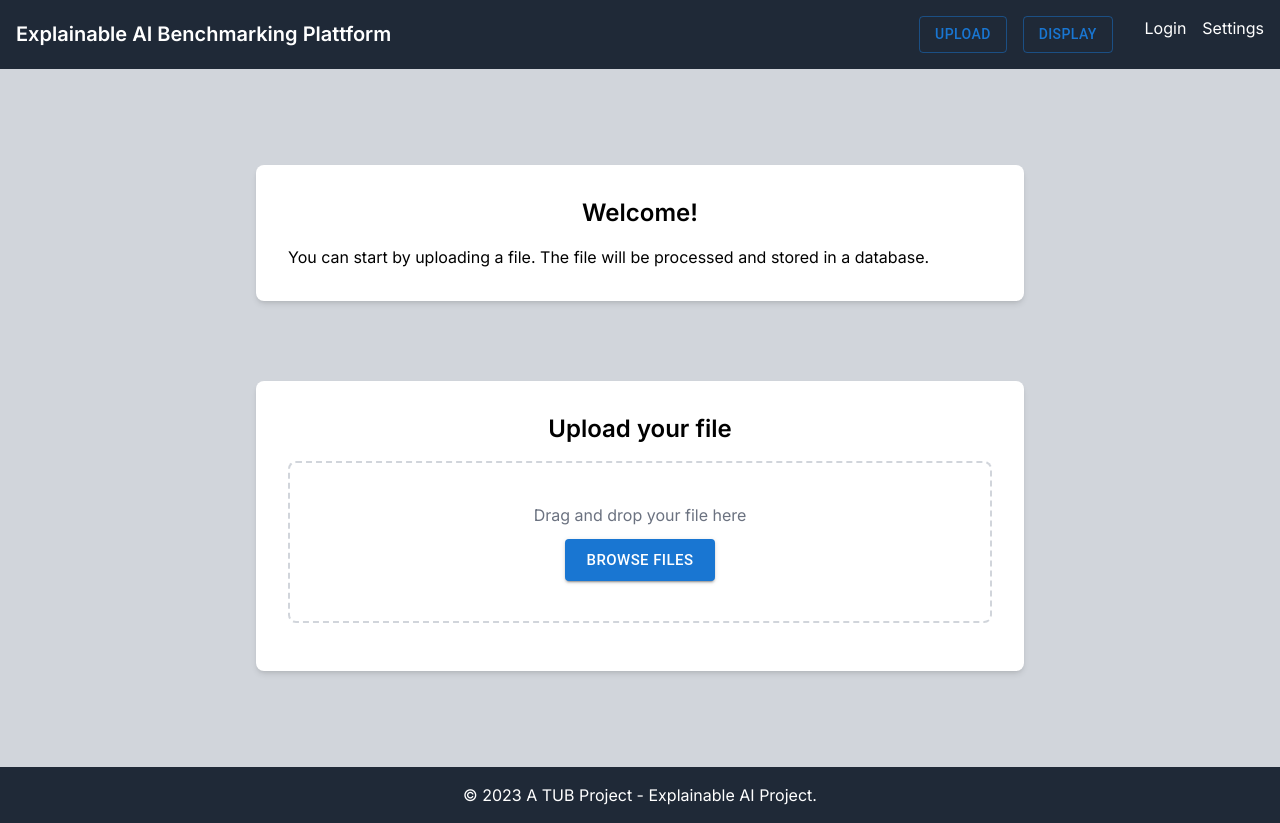
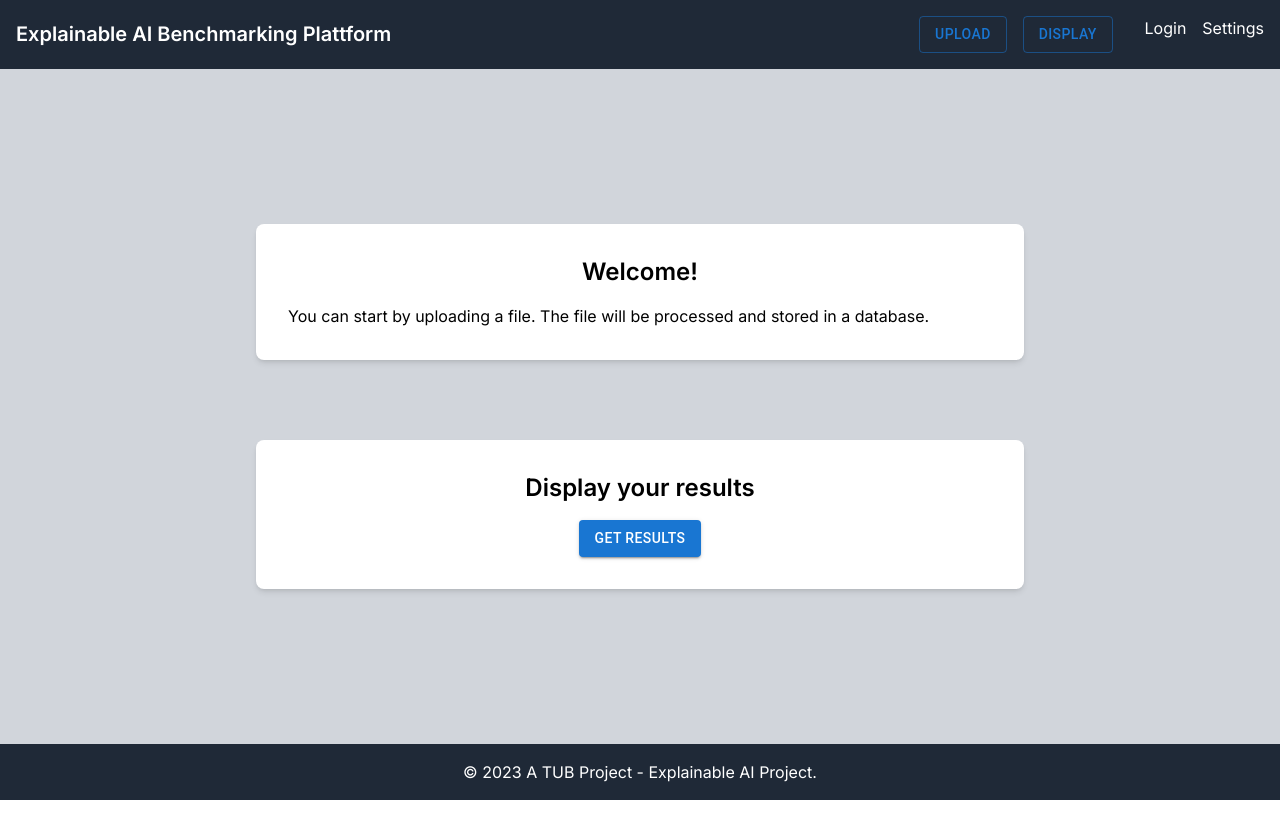
Before and after one commit to peschenbach/evalXai, a Next.js app in the folder platform/frontend/: page / in a window 1280 px wide. Both pictures are taken after a click on the button "DISPLAY". After the commit the page ends 800 px from the top, so only its background shows below. Built offline with nearby package versions, Linux system fonts and the light colour scheme.

Commit message:
feat: state management and display view

```diff
--- a/platform/frontend/app/components/Display.tsx
+++ b/platform/frontend/app/components/Display.tsx
@@ -1,4 +1,12 @@
 import React from "react";
+import { Button } from "@mui/material";
+import axios from "axios";
+
+function getResults() {
+  let result = "";
+  console.log("Test");
+  return result;
+}
 
 export const Display = () => {
   return (
@@ -7,6 +15,15 @@ export const Display = () => {
         <h2 className="text-2xl font-semibold mb-4 text-center">
           Display your results
         </h2>
+        <div className="text-center">
+          <Button
+            variant="contained"
+            className="bg-gray-800"
+            onClick={getResults}
+          >
+            Get Results
+          </Button>
+        </div>
       </div>
     </>
   );
--- a/platform/frontend/app/components/Header.tsx
+++ b/platform/frontend/app/components/Header.tsx
@@ -2,8 +2,11 @@
 
 import React from "react";
 import { Button } from "@mui/material";
+import useSwitchMode from "../zustand/useSwitchMode";
 
 const Header: React.FC = () => {
+  const mode = useSwitchMode((state) => state.mode);
+  const setMode = useSwitchMode((state) => state.setMode);
   return (
     <header className="bg-gray-800 text-white p-4">
       <div className="container mx-auto flex justify-between items-center">
@@ -11,8 +14,20 @@ const Header: React.FC = () => {
           Explainable AI Benchmarking Plattform
         </h1>
         <nav className="flex space-x-4">
-          <Button variant="outlined"> Upload </Button>
-          <Button variant="outlined">Display</Button>
+          <Button
+            variant="outlined"
+            className={mode === "Upload" ? "bg-gray-950" : ""}
+            onClick={() => setMode("Upload")}
+          >
+            Upload
+          </Button>
+          <Button
+            variant="outlined"
+            className={mode === "Display" ? "bg-gray-950" : ""}
+            onClick={() => setMode("Display")}
+          >
+            Display
+          </Button>
           <div></div>
 
           <p>Login</p>
--- a/platform/frontend/app/page.tsx
+++ b/platform/frontend/app/page.tsx
@@ -1,14 +1,19 @@
+"use client";
 import Header from "./components/Header";
 import FileUpload from "./components/FileUpload";
 import { InfoBox } from "./components/InfoBox";
+import useSwitchMode from "./zustand/useSwitchMode";
+import Display from "./components/Display";
 
 export default function Home() {
+  const mode = useSwitchMode((state) => state.mode);
+
   return (
     <div className="flex flex-col min-h-screen">
       <Header />
       <main className="flex flex-1 flex-col items-center justify-center p-24 bg-gray-300">
         <InfoBox />
-        <FileUpload />
+        {mode === "Upload" ? <FileUpload /> : <Display />}
       </main>
       <footer className="w-full bg-gray-800 text-white text-center p-4">
         <p>© 2023 A TUB Project - Explainable AI Project.</p>
--- /dev/null
+++ b/platform/frontend/app/zustand/useSwitchMode.ts
@@ -0,0 +1,14 @@
+
+import { create } from 'zustand';
+
+interface SwitchModeState {
+  mode: string;
+  setMode: (mode: string) => void;
+}
+
+const useSwitchMode = create<SwitchModeState>((set) => ({
+  mode: 'Upload',
+  setMode: (mode: string) => set({ mode }),
+}));
+
+export default useSwitchMode;
--- a/platform/frontend/package.json
+++ b/platform/frontend/package.json
@@ -16,7 +16,8 @@
     "axios": "^1.6.2",
     "next": "14.0.3",
     "react": "^18",
-    "react-dom": "^18"
+    "react-dom": "^18",
+    "zustand": "^4.4.7"
   },
   "devDependencies": {
     "@types/node": "^20",
```
Also changed, not shown: 1 other file (tests, documents, lock files or other folders).
